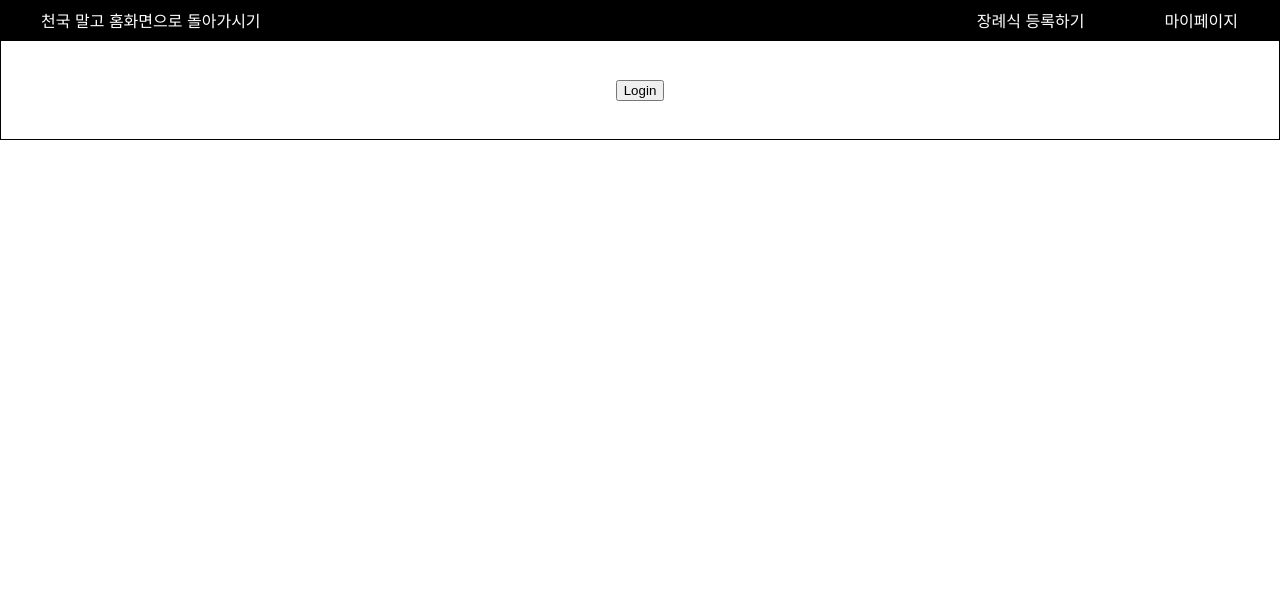
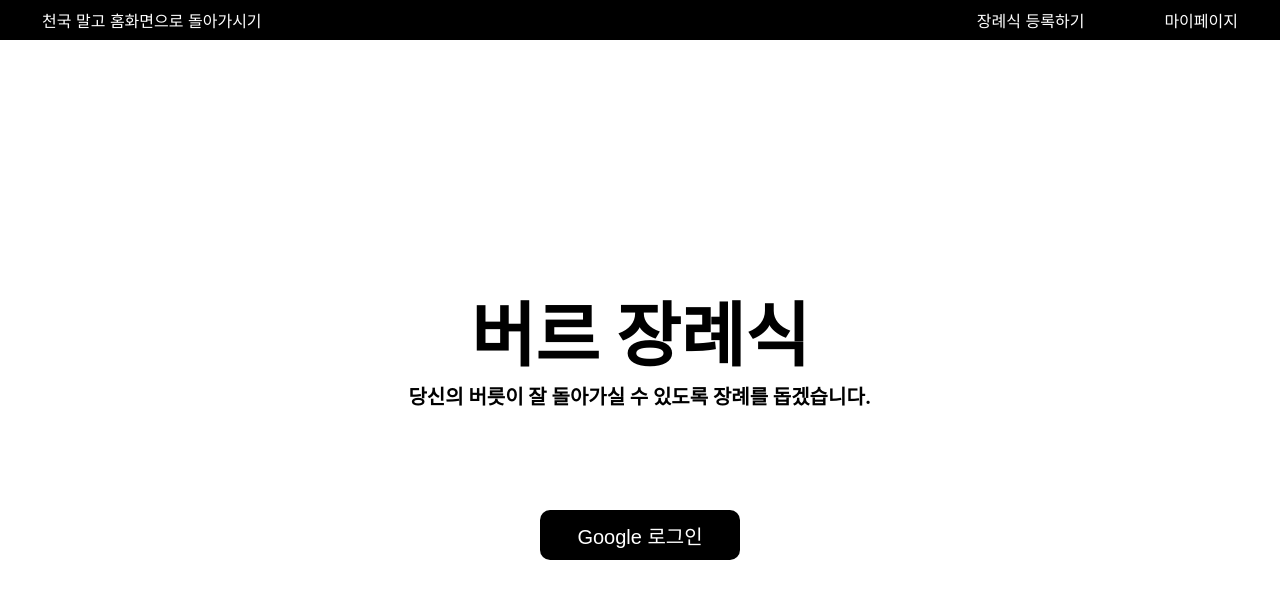
Before and after one commit to 2nd-PARD-WEB-PART/PARD-2th-Memorial, a React (Create React App) app in the folder memorial-frontend/: page /Login in a window 1280 px wide. Shown: the top 598 px of the page. Built offline with nearby package versions, Linux system fonts and the light colour scheme.

Commit message:
231125 주영: Layout, box, login 수정

```diff
--- a/memorial-frontend/src/components/box.js
+++ b/memorial-frontend/src/components/box.js
@@ -5,13 +5,12 @@ export const Div = styled.div `
     justify-content: ${props => props.justifyContent || "center"};
     flex-direction: ${props => props.flexDirection || "row"};
     align-items: ${props => props.alignItems || "center"};
-    /* width : ${props => props.width || "100%"}; */
+    width : ${props => props.width || "100%"};
     height : ${props => props.height || "100px"};
     border : ${props => props.border || "1px solid black"};
-    box-sizing : ${props => props.border || "border-box"};
+    box-sizing : ${props => props.boxSizing || "border-box"};
     background-color: ${props => props.backgroundColor || " black"};
     color: ${props => props.backgroundColor || " white"};
-
 
 `;
 
@@ -38,7 +37,7 @@ export const Button = styled.button `
     background : none;
     background-color: black;
     color : white;
-    height : 50px;
+    height : ${props => props.height || "50px"};
     width : 200px;
     border-radius: 10px;
     font-size : 20px;
--- a/memorial-frontend/src/pages/Layout.js
+++ b/memorial-frontend/src/pages/Layout.js
@@ -15,11 +15,12 @@ function Layout() {
     return (
         <div>
             <Div justifyContent="space-between" height="40px" bgColor="black">
-
+                <Div justifyContent="start" height="40px">
                 <Link to="/" style={linkStyle} activeStyle={hoverStyle}>
                     <Menu>천국 말고 홈화면으로 돌아가시기</Menu>
                 </Link>
-                <Div height="40px" >
+                </Div>
+                <Div height="40px" justifyContent="end">
                     <Link to="/AddPage" style={linkStyle}>
                         <Menu>장례식 등록하기</Menu>
                     </Link>
--- a/memorial-frontend/src/pages/Login.js
+++ b/memorial-frontend/src/pages/Login.js
@@ -3,18 +3,7 @@ import {GoogleAuthProvider, signInWithPopup} from 'firebase/auth';
 import {useContext, useState} from 'react';
 import {UserContext} from '../contexts/userContext';
 import styled from 'styled-components';
-
-const Div = styled.div `
-    display: ${props => props.display || "flex"};
-    justify-content: ${props => props.justifyContent || "center"};
-    align-items: ${props => props.alignItems || "center"};
-    width : ${props => props.width || "100%"};
-    height : ${props => props.height || "100px"};
-    border : ${props => props.border || "1px solid black"};
-    box-sizing : ${props => props.border || "border-box"};
-    background-color: ${props => props.backgroundColor || "white"};
-    color: ${props => props.backgroundColor || " white"};
-`;
+import { Button, Div, P, Empty } from '../components/box';
 
 
 function Login() {
@@ -38,9 +27,21 @@ function Login() {
   }
 
   return (
-    <Div>
-      <button onClick={handleGoogleLogin}>Login</button>
+
+    <Div
+    backgroundColor="none"
+    border="none"
+    height="calc(100vh - 40px)"
+    flexDirection="column">
+    <Div backgroundColor="none" border="none" height="50%" flexDirection="column">
+        <P height="20px">버르 장례식</P>
+        <P fontSize="20px" height="30px">당신의 버릇이 잘 돌아가실 수 있도록 장례를 돕겠습니다.</P>
+        <Empty></Empty>
+        {/* <Link to="./AddPage"> */}
+        <Button onClick={handleGoogleLogin}>Google 로그인</Button>
+        {/* </Link> */}
     </Div>
+</Div>
   );
 }
 
```
